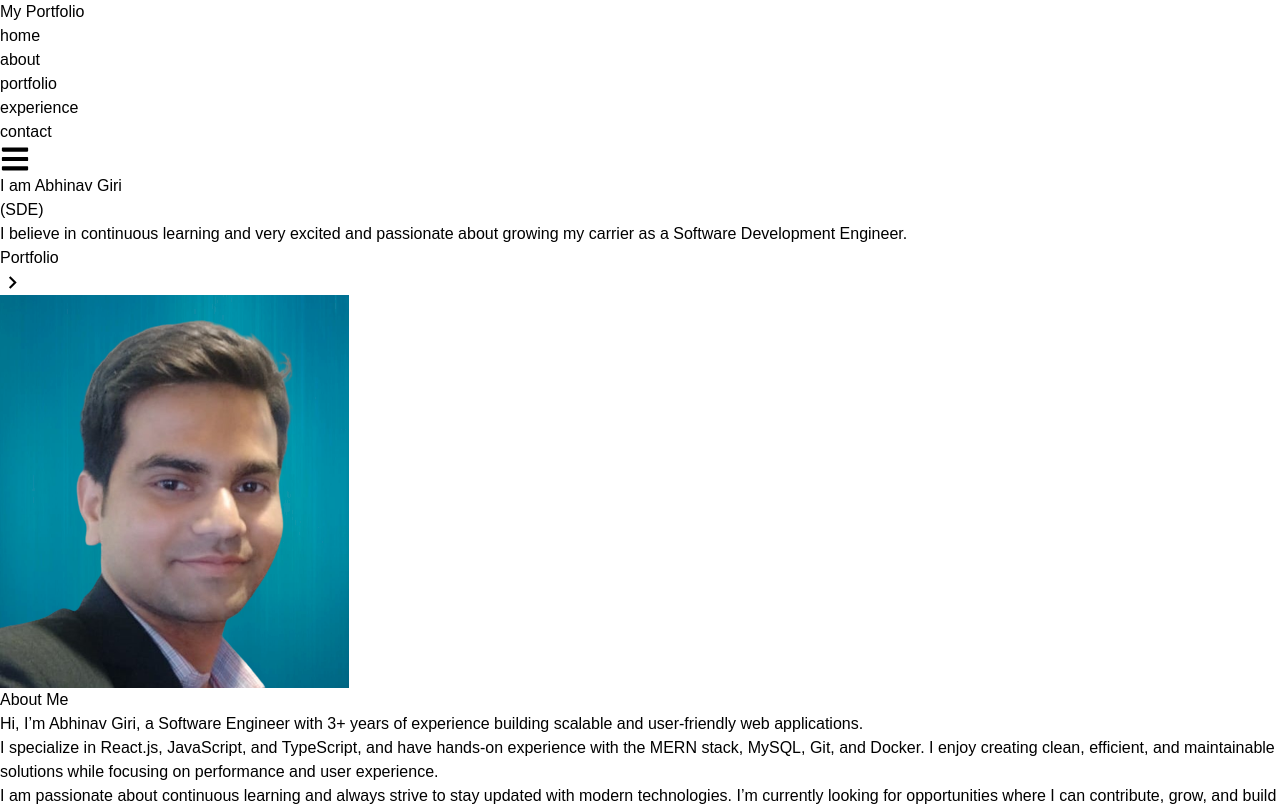
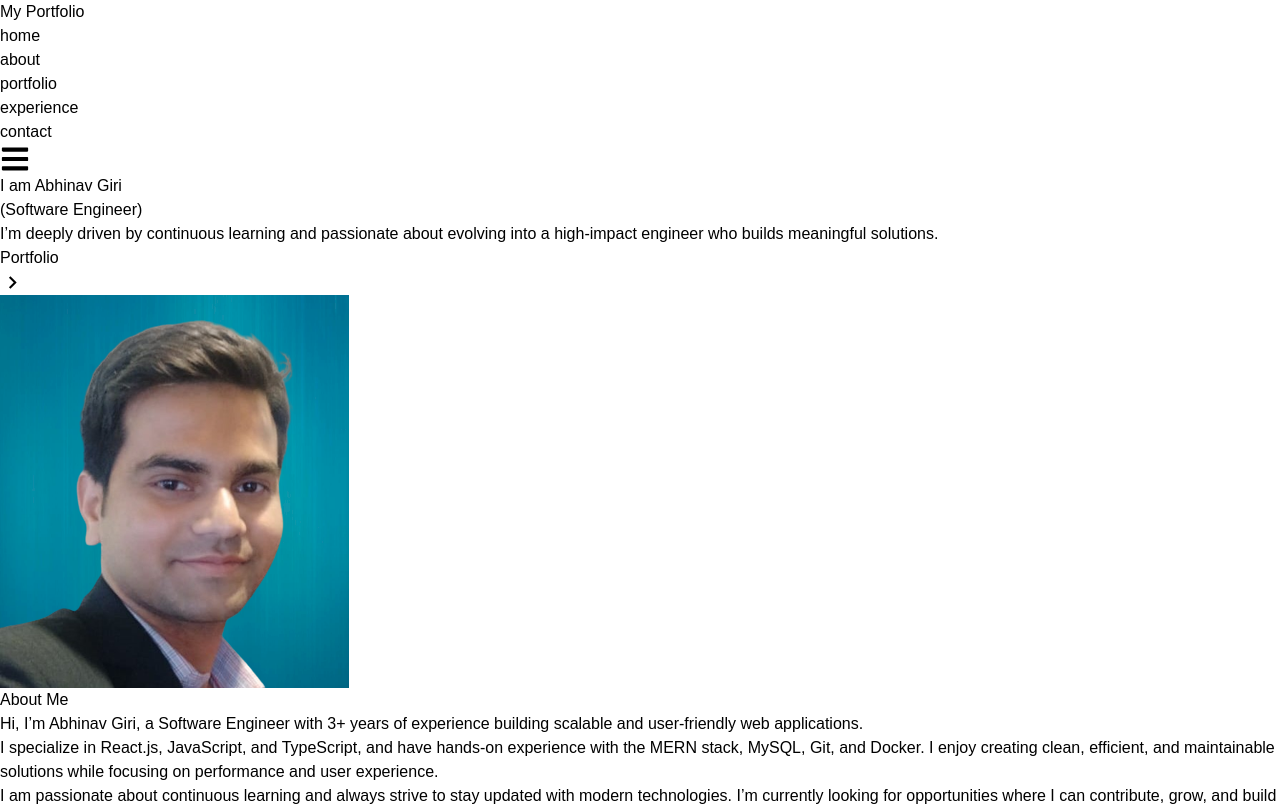
Before and after one commit to Abhinav-Giri/My_Portfolio, a React (Vite) app: page / in a window 1280 px wide. Shown: the top 806 px of the page. Built offline with nearby package versions, Linux system fonts and the light colour scheme.

Commit message:
modified about me

```diff
--- a/src/components/Home.jsx
+++ b/src/components/Home.jsx
@@ -15,10 +15,10 @@ const Home = () => {
             I am Abhinav Giri
             </h2>
           <h2 className="text-2xl font-bold text-white sm:text-4xl">
-             (SDE)
+             (Software Engineer)
           </h2>
           <p className="max-w-md py-4 text-gray-500">
-          I believe in continuous learning and very excited and passionate about growing my carrier as a Software Development Engineer.
+         I’m deeply driven by continuous learning and passionate about evolving into a high-impact engineer who builds meaningful solutions.
           </p>
 
           <div>
```
